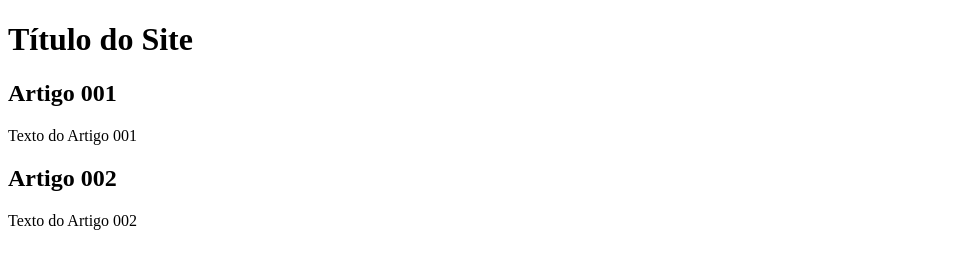
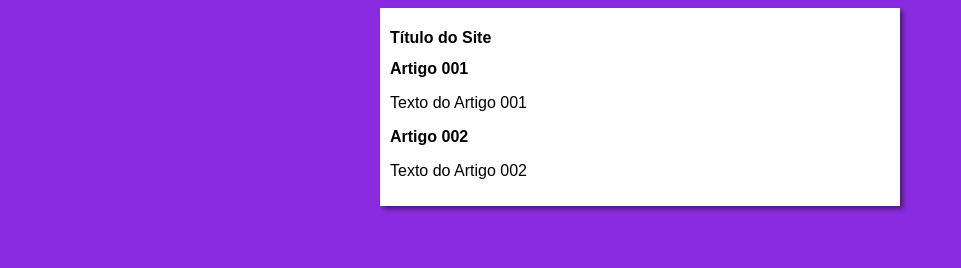
Before and after one commit to gsnowker/projeto-site, a plain HTML site: page index.html in a window 1280 px wide. Shown: the whole page, without its empty margins (0-961 px from the left). Drawn offline with Linux system fonts and the light colour scheme.

Commit message:
iniciei o design

```diff
--- /dev/null
+++ b/css/style.css
@@ -0,0 +1,16 @@
+*{
+    font-family: sans-serif;
+    font-size: 16px;
+}
+
+body{
+    background-color: blueviolet;
+}
+
+main{
+    background-color: white;
+    width: 500px;
+    margin: auto;
+    padding: 10px;
+    box-shadow: 3px 3px 5px rgba(0, 0, 0, 0.473);
+}
--- a/index.html
+++ b/index.html
@@ -4,6 +4,7 @@
     <meta charset="UTF-8">
     <meta name="viewport" content="width=device-width, initial-scale=1.0">
     <title>Título do Site</title>
+    <link rel="stylesheet" href="css/style.css">
 </head>
 <body>
     <main>
```
